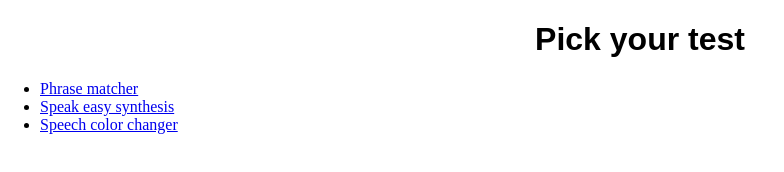
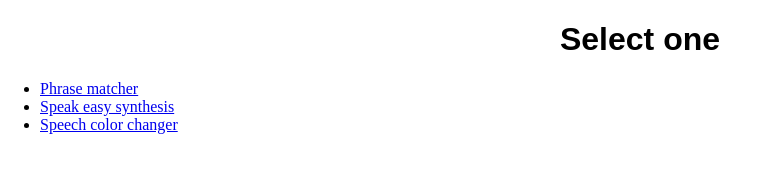
Before and after one commit to nehajoshi72/SpeechToTxt, a plain HTML site: page WebContent/index.html in a window 1280 px wide. Shown: the whole page, without its empty margins (0-784 px from the left). Drawn offline with Linux system fonts and the light colour scheme; files that its build step writes are made by us from their sources.

Commit message:
Initial Commit

```diff
--- a/WebContent/index.html
+++ b/WebContent/index.html
@@ -14,7 +14,7 @@
   </head>
 
   <body>
-    <h1>Pick your test</h1>
+    <h1>Select one</h1>
     <ul>
       <li><a href="phrase-matcher/index.html">Phrase matcher</a></li>
       <li><a href="speak-easy-synthesis/index.html">Speak easy synthesis</a></li>
```
